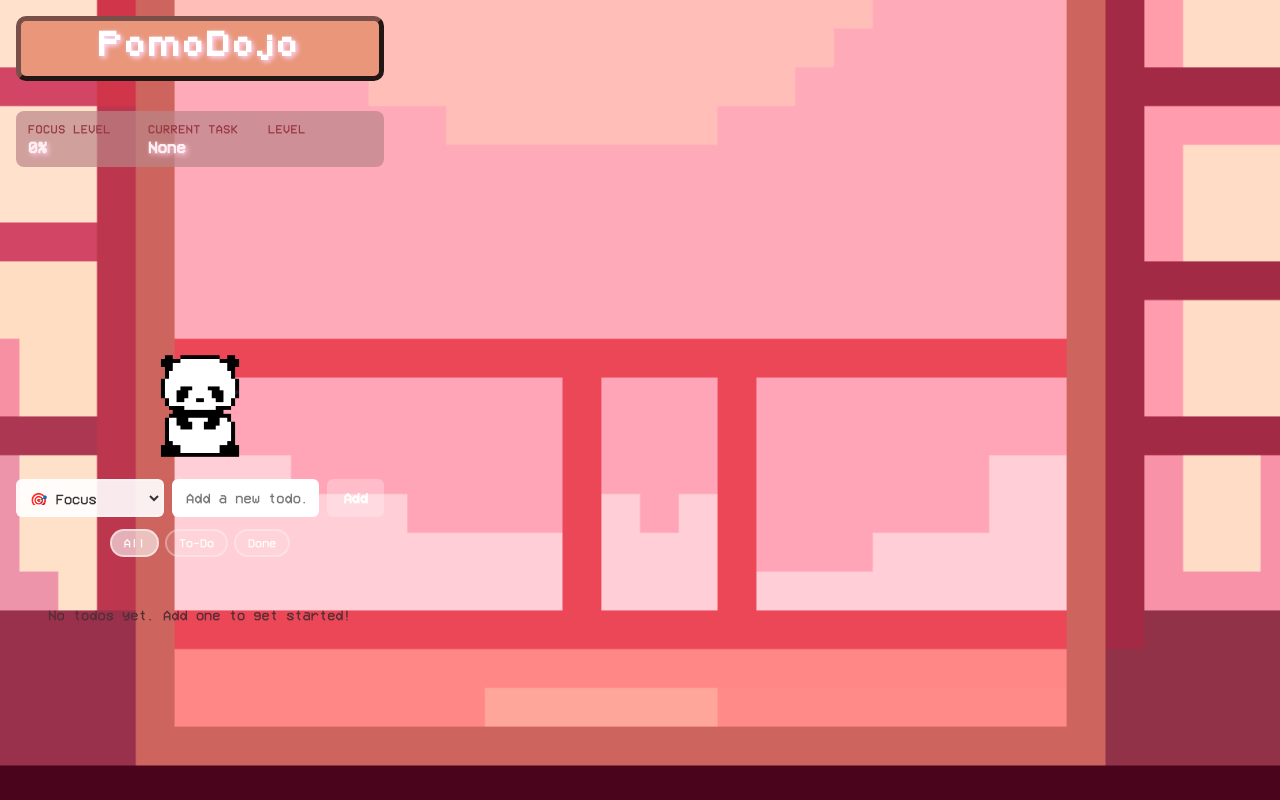
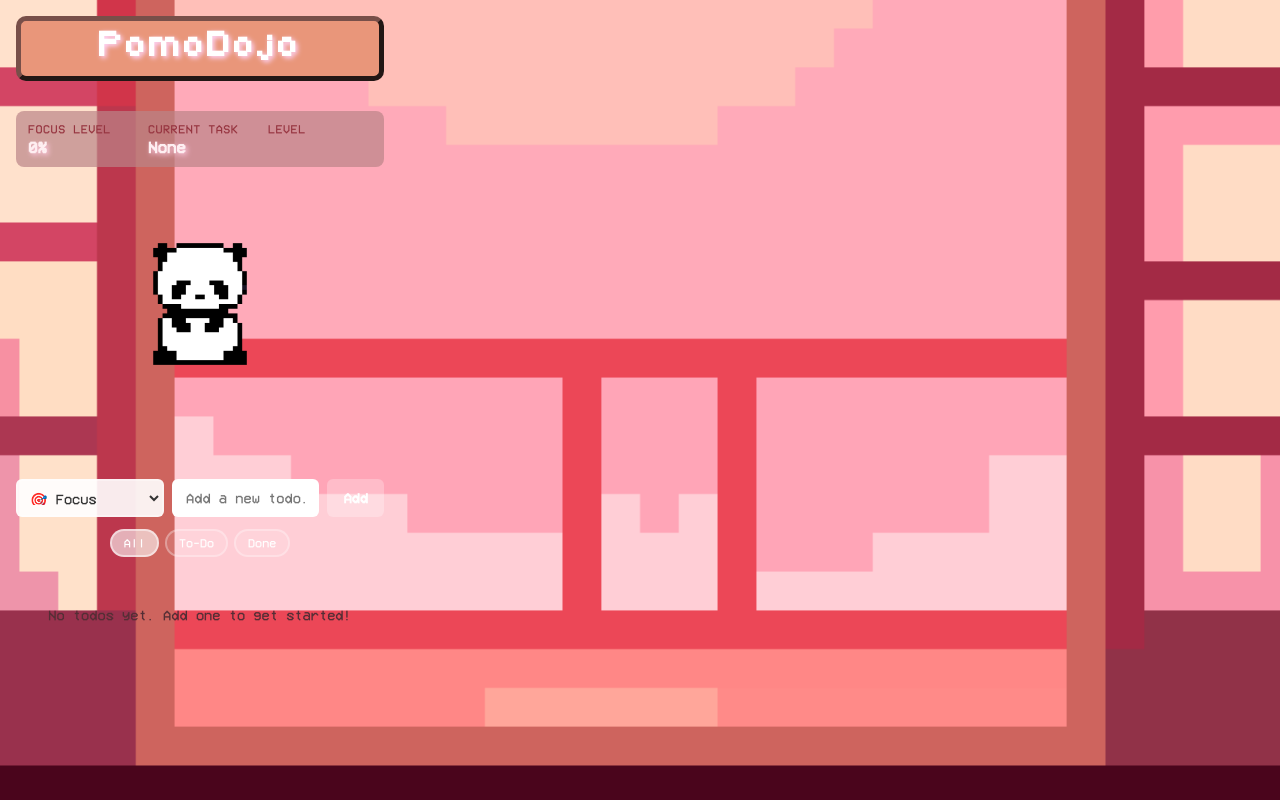
Before and after one commit to Brisk4t/PomoDojo, a React app in the folder focus-todo-extension/: page / in a window 1280 px wide. Built offline with nearby package versions, Linux system fonts and the light colour scheme; the HTML template or start-up script is replaced by a standard one.

Commit message:
Merge to sync

```diff
--- a/focus-todo-extension/src/index.jsx
+++ b/focus-todo-extension/src/index.jsx
@@ -189,12 +189,7 @@ function App() {
 
   return (
     <div className="container">
-    <h1 class="pixel-header">PomoDojo</h1>
-        <div className="sprite-wrapper">
-          <div className="sprite-container">
-            <img src={spriteBase} alt="Sprite" className="sprite" />
-          </div>
-        </div>
+      <h1 class="pixel-header">PomoDojo</h1>
 
       <div className="stats">
         <div className="stat-item">
@@ -209,6 +204,10 @@ function App() {
           <div className="label">Level</div>
           <div className="value">{focusData.level}</div>
         </div>
+      </div>
+
+      <div className="sprite-container">
+        <img src={spriteBase} alt="Sprite" className="sprite" />
       </div>
 
       <div className="input-section">
--- a/focus-todo-extension/src/popup.css
+++ b/focus-todo-extension/src/popup.css
@@ -94,13 +94,10 @@ body {
 }
 
 .sprite-container {
-  top: 200px;
-  position: relative;
   width: 250px;
   height: 250px;
-  margin: 0 10px; /* spacing for buttons */
-  pointer-events: none; /* overlay doesn’t block clicks */
-
+  margin: 10px auto 0 auto; /* top auto-bottom centered */
+  pointer-events: none;
 }
 
 .sprite {
@@ -108,8 +105,8 @@ body {
   top: 50%;
   left: 50%;
   transform: translate(-50%, -50%); /* center inside container */
-  max-width: 100%;
-  max-height: 100%;
+  max-width: 120%;
+  max-height: 120%;
   object-fit: contain;
 }
 
@@ -158,7 +155,7 @@ body {
   display: flex;
   gap: 16px;
   position: relative;
-  top: -250px;
+  top: 10px;
 
 }
 
```
